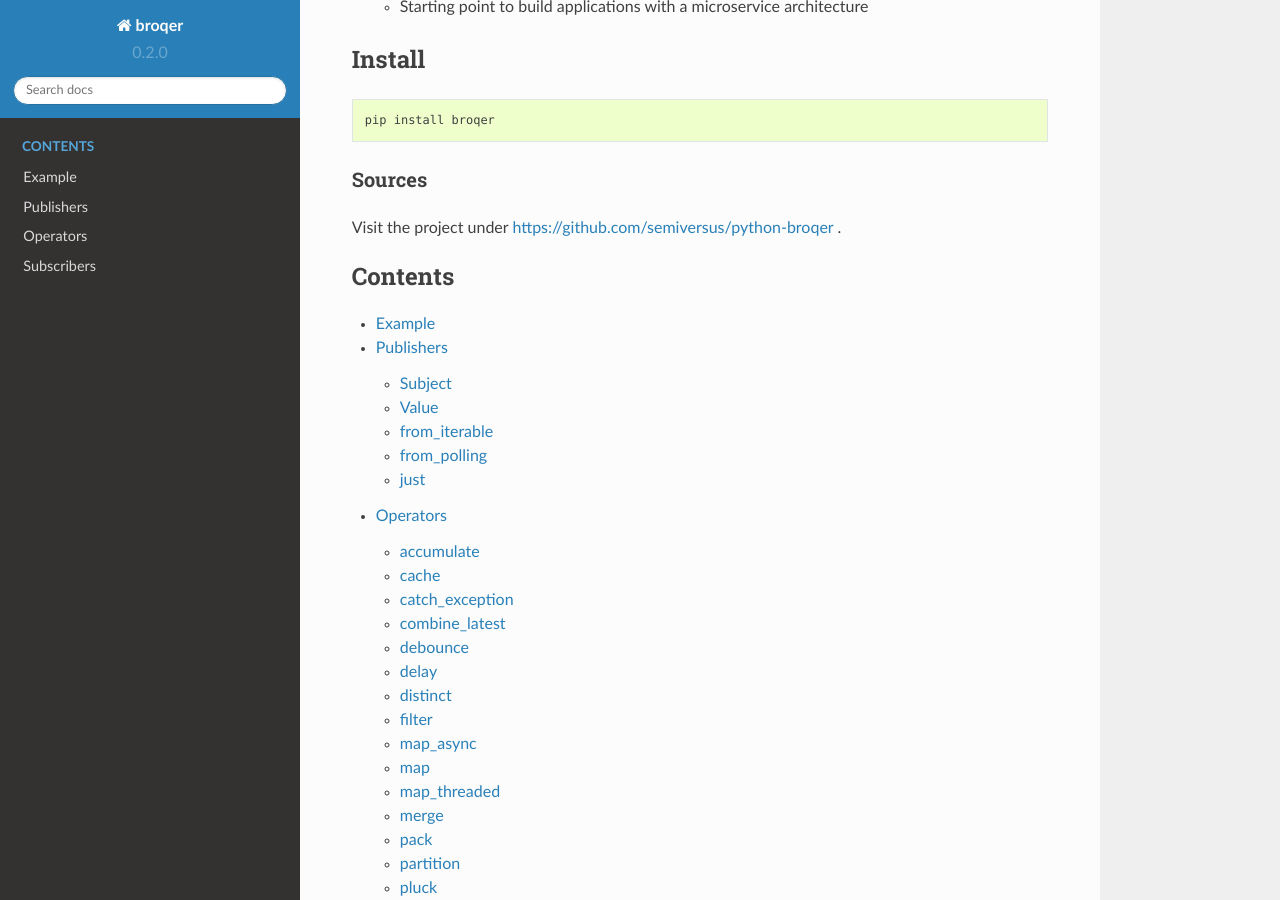
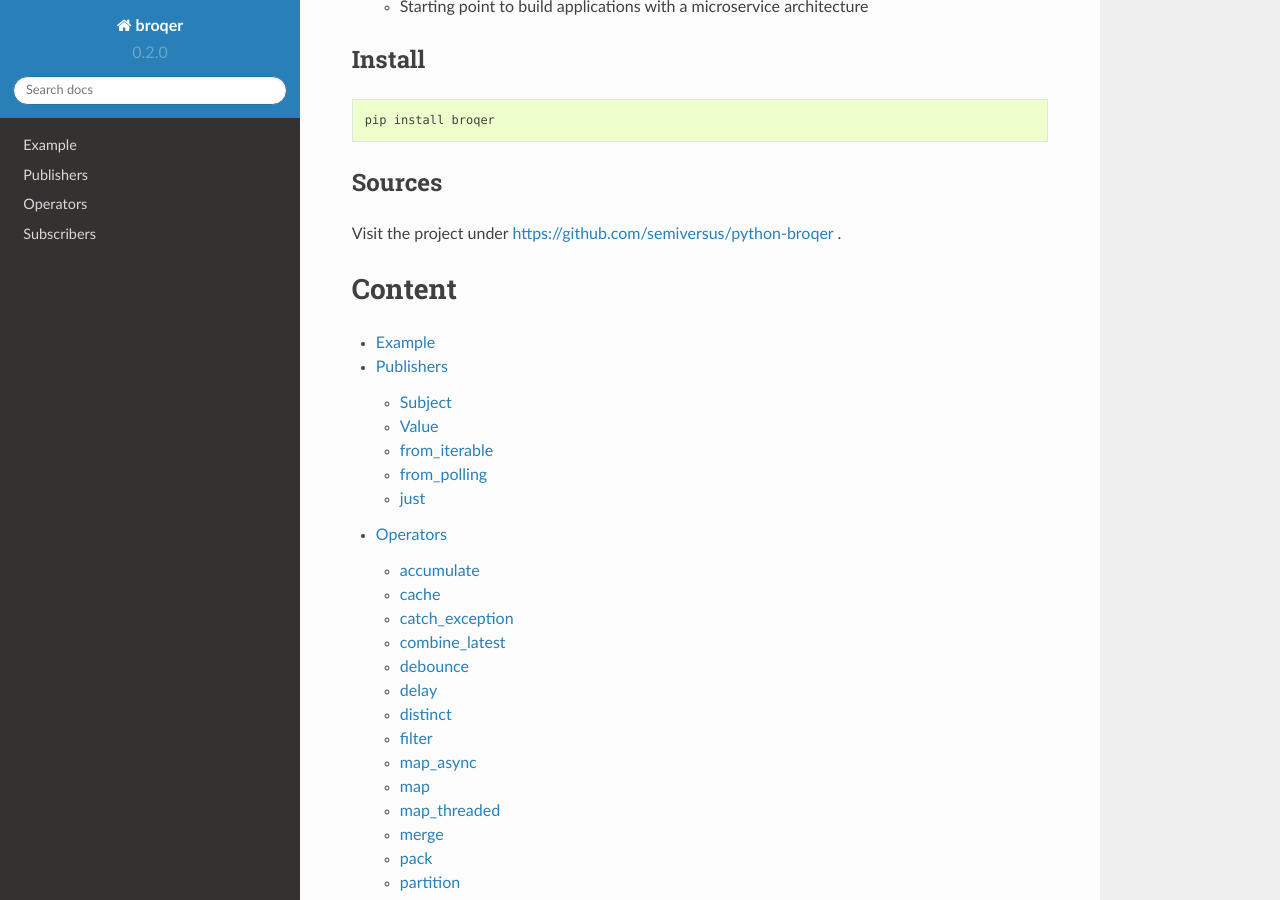
Before and after one commit to semiversus/python-broqer, a Sphinx documentation site: the page built from docs/index.rst, in a window 1280 px wide and 900 px high, scrolled down 975 px. Built offline with Sphinx 7.4.7 and the Read the Docs theme 2.0.0, drawn with Linux system fonts in a browser that asks for light colours; pages that are not in the unit, such as notebooks, are missing from menus.

Commit message:
fixed headings in docs

```diff
--- a/docs/index.rst
+++ b/docs/index.rst
@@ -2,13 +2,16 @@
   :end-before: marker-for-example
 
 Sources
--------
+=======
 
 Visit the project under https://github.com/semiversus/python-broqer .
 
+=======
+Content
+=======
+
 .. toctree::
    :maxdepth: 2
-   :caption: Contents
 
    examples.rst
    publishers.rst
```
